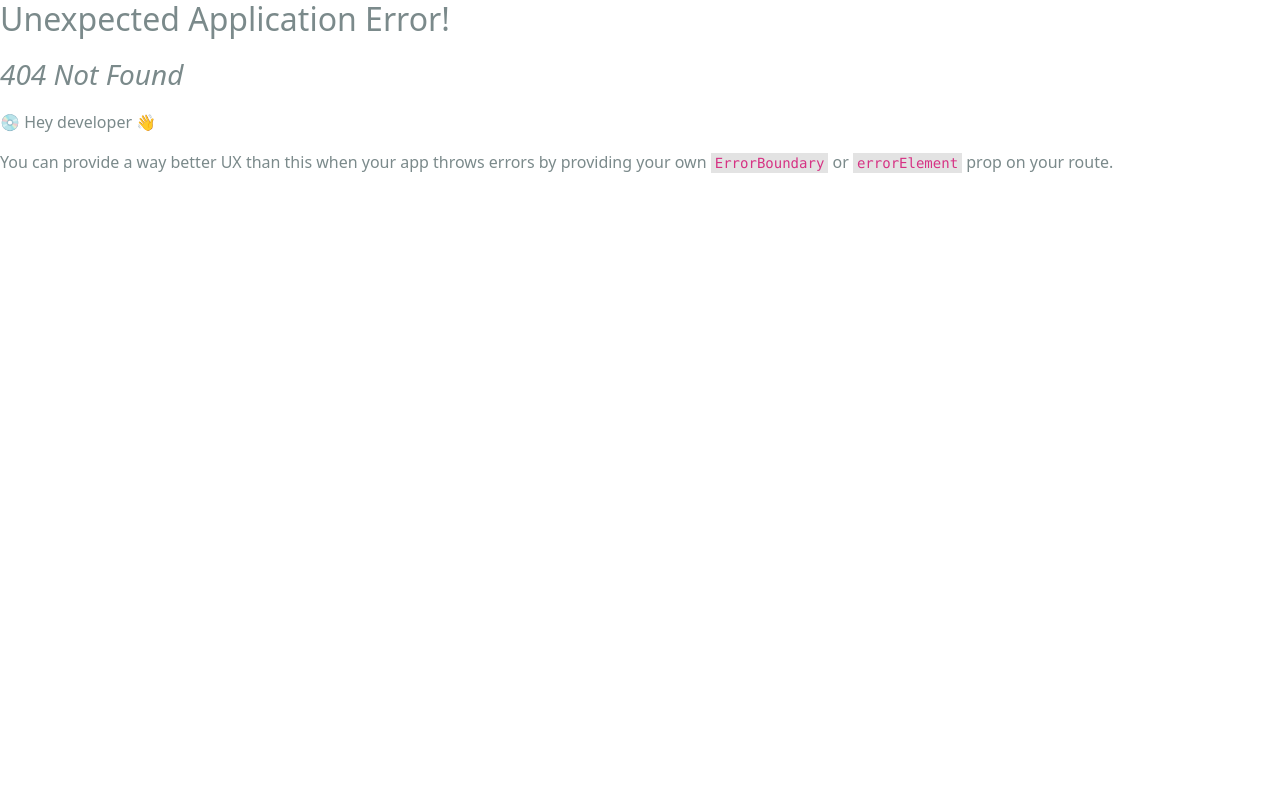
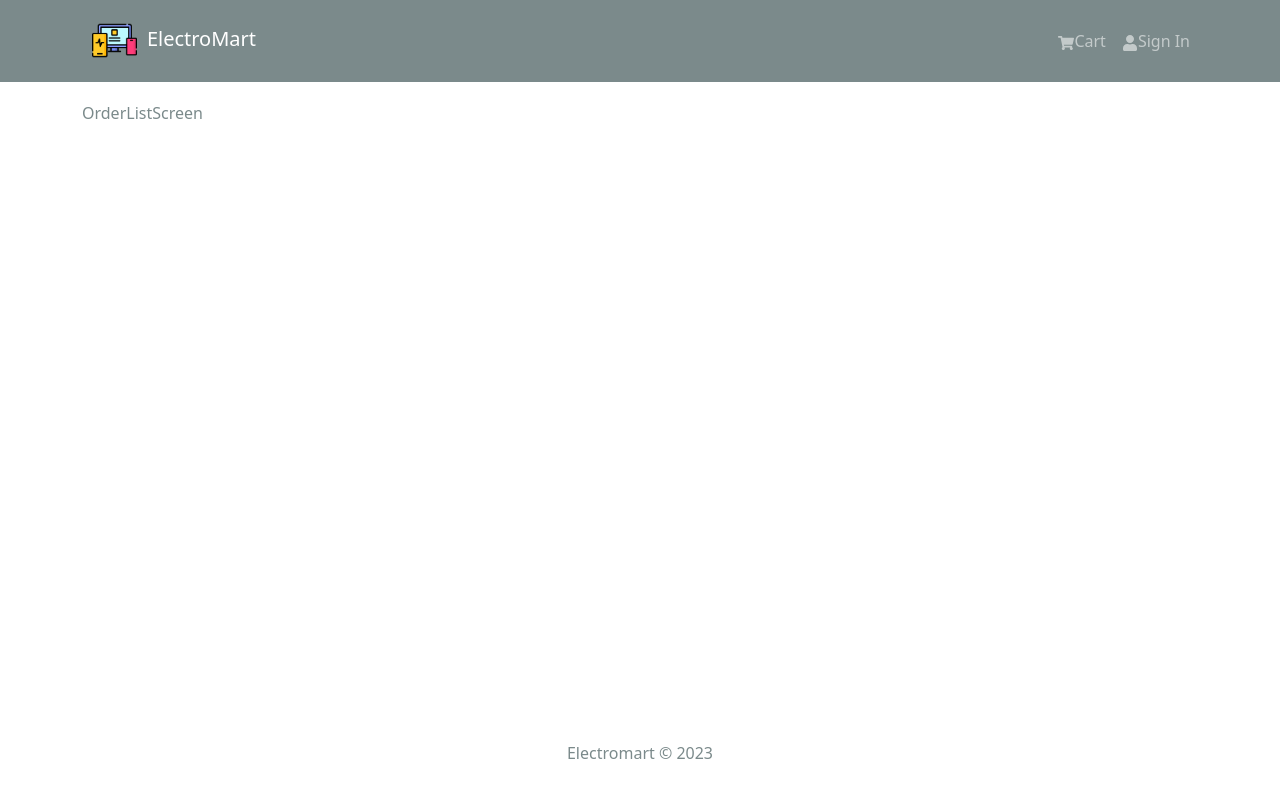
Before and after one commit to manoj633/ElectroMart_V1, a React (Create React App) app in the folder frontend/: page /admin/orderlist in a window 1280 px wide. Before the commit this address had no page. Built offline with nearby package versions, Linux system fonts and the light colour scheme.

Commit message:
created admin route guard and separate headre tab for admin

```diff
--- /dev/null
+++ b/frontend/src/components/AdminRoute.jsx
@@ -0,0 +1,16 @@
+import React from "react";
+import { Outlet, Navigate } from "react-router-dom";
+import { useSelector } from "react-redux";
+const AdminRoute = () => {
+  const userInfo = useSelector((state) => state.auth);
+  if (userInfo.userInfo && !userInfo.userInfo.isAdmin) {
+    // Redirect to the login page if userInfo is null or empty
+
+    return <Navigate to="/login" replace />;
+  }
+
+  // Render the Outlet component if userInfo exists
+  return <Outlet />;
+};
+
+export default AdminRoute;
--- a/frontend/src/components/header.jsx
+++ b/frontend/src/components/header.jsx
@@ -69,6 +69,19 @@
                   </Nav.Link>
                 </LinkContainer>
               )}
+              {userInfo && userInfo.isAdmin && (
+                <NavDropdown title="Admin" id="adminmenu">
+                  <LinkContainer to="/admin/orderlist">
+                    <NavDropdown.Item>Orders</NavDropdown.Item>
+                  </LinkContainer>
+                  <LinkContainer to="/admin/userlist">
+                    <NavDropdown.Item>Users</NavDropdown.Item>
+                  </LinkContainer>
+                  <LinkContainer to="/admin/productlist">
+                    <NavDropdown.Item>Products</NavDropdown.Item>
+                  </LinkContainer>
+                </NavDropdown>
+              )}
             </Nav>
           </Navbar.Collapse>
         </Container>
--- a/frontend/src/index.js
+++ b/frontend/src/index.js
@@ -31,6 +31,8 @@
 import PlaceOrderScreen from "./screens/PlaceOrderScreen";
 import OrderScreen from "./screens/OrderScreen";
 import ProfileScreen from "./screens/ProfileScreen";
+import AdminRoute from "./components/AdminRoute";
+import OrderListScreen from "./screens/admin/OrderListScreen";
 const router = createBrowserRouter(
   createRoutesFromElements(
     <Route path="/" element={<App />}>
@@ -46,6 +48,9 @@
         <Route path="/placeorder" element={<PlaceOrderScreen />} />
         <Route path="/order/:id" element={<OrderScreen />} />
         <Route path="/profile" element={<ProfileScreen />} />
+      </Route>
+      <Route path="" element={<AdminRoute />}>
+        <Route path="/admin/orderlist" element={<OrderListScreen />} />
       </Route>
     </Route>
   )
--- /dev/null
+++ b/frontend/src/screens/admin/OrderListScreen.jsx
@@ -0,0 +1,7 @@
+import React from "react";
+
+const OrderListScreen = () => {
+  return <div>OrderListScreen</div>;
+};
+
+export default OrderListScreen;
```
